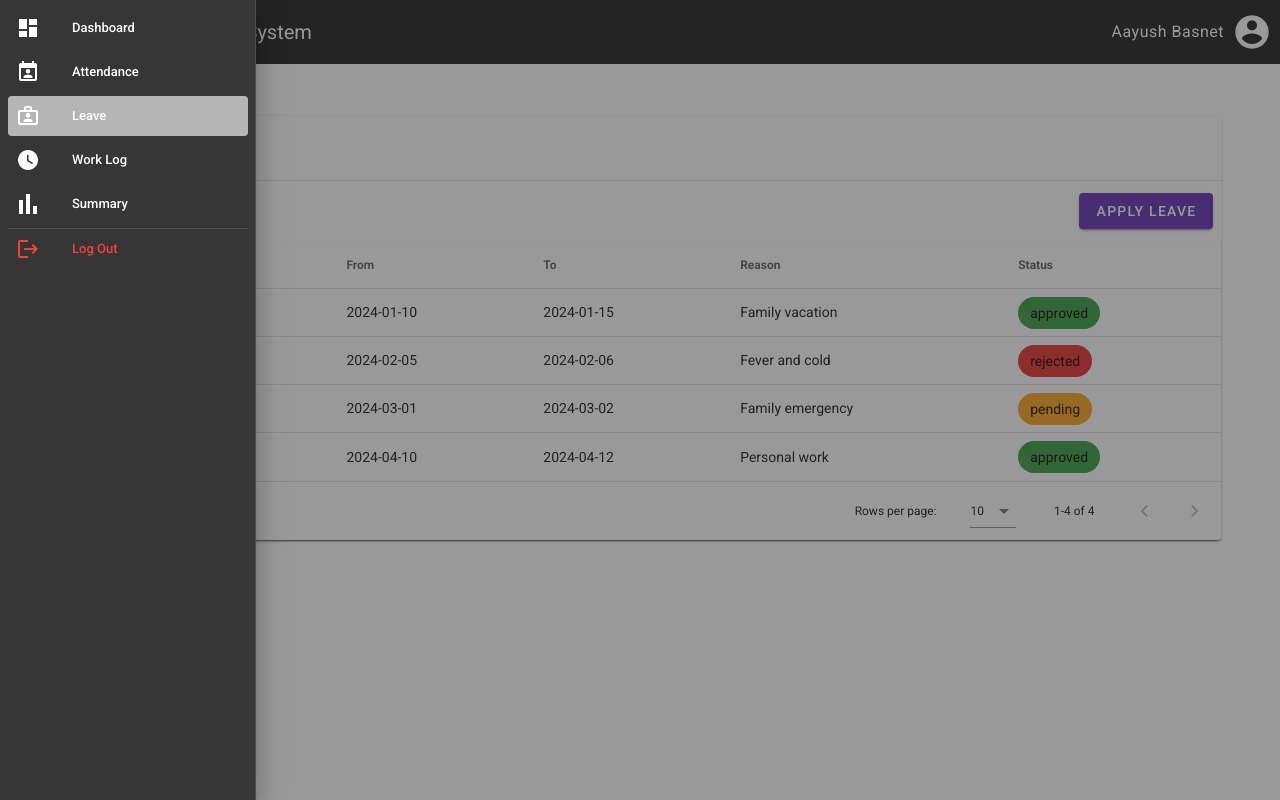
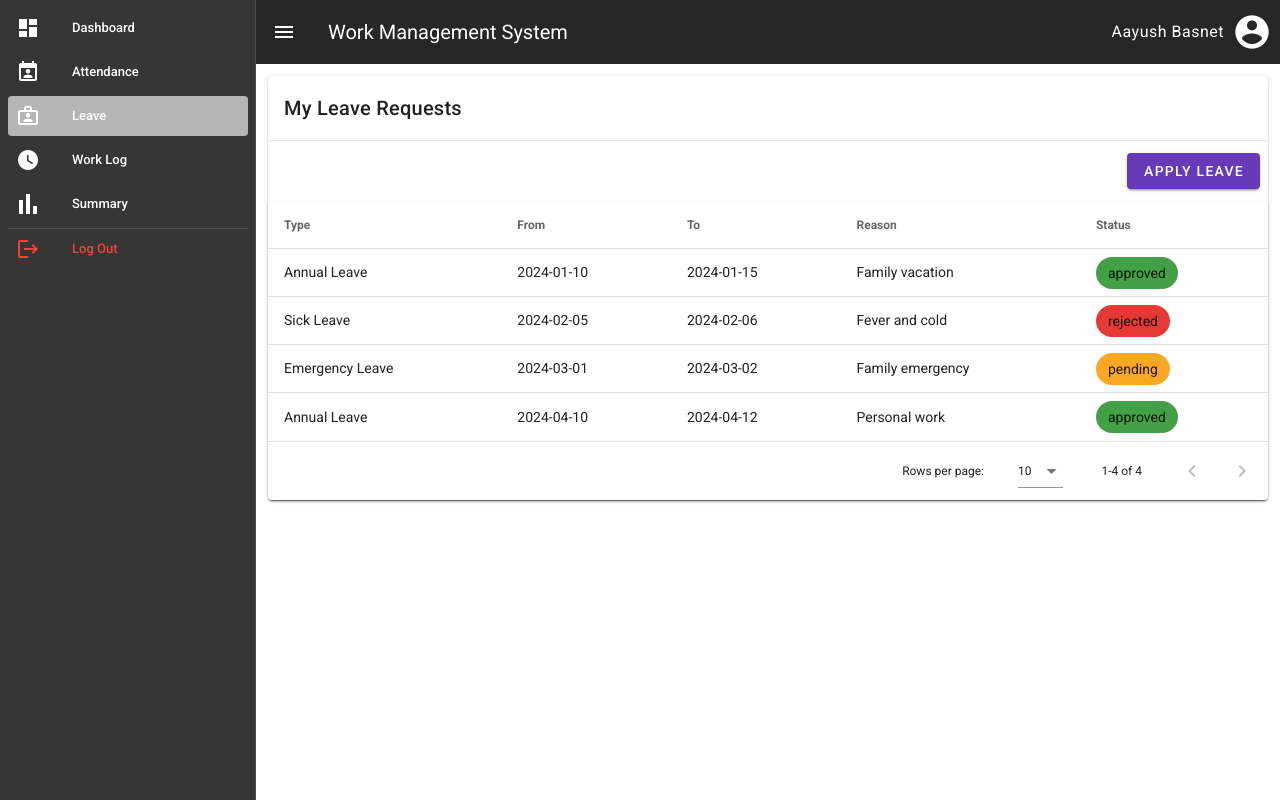
Before and after one commit to aayush11223/work_management_system, a Vue app: page /leave in a window 1280 px wide. Both pictures are taken after a click on the button 28 px from the left and 32 px from the top of the page. Built offline with nearby package versions, Linux system fonts and the light colour scheme.

Commit message:
drawer is now not overlayed

```diff
--- a/src/components/common/AppBar.vue
+++ b/src/components/common/AppBar.vue
@@ -1,6 +1,6 @@
 <template>
   <div>
-    <v-app-bar dark flat>
+    <v-app-bar app dark flat>
       <v-app-bar-nav-icon @click="toggleNav"></v-app-bar-nav-icon>
 
       <v-toolbar-title>{{ title }}</v-toolbar-title>
--- a/src/components/common/NavigationDrawer.vue
+++ b/src/components/common/NavigationDrawer.vue
@@ -1,6 +1,6 @@
 <template>
   <div>
-    <v-navigation-drawer v-model="drawerValue" dark absolute temporary>
+    <v-navigation-drawer v-model="drawerValue" app dark>
       <v-list nav dense>
         <v-list-item-group active-class="grey darken-1--text text--accent-4">
           <v-list-item
--- a/src/layouts/EmployeeLayout.vue
+++ b/src/layouts/EmployeeLayout.vue
@@ -1,5 +1,5 @@
 <template >
-  <div>
+  <v-app>
     <AppBar
       :drawer="drawer"
       @enable="enableDrawer"
@@ -13,12 +13,14 @@
       @toggle="enableDrawer"
     />
 
-    <v-container>
-      <v-card auto class="mt-10">
-        <v-main> <router-view /> </v-main>
-      </v-card>
-    </v-container>
-  </div>
+    <v-main>
+      <v-container>
+        <v-card auto>
+          <router-view />
+        </v-card>
+      </v-container>
+    </v-main>
+  </v-app>
 </template>
 
 <script>
@@ -32,8 +34,6 @@ export default {
 
   data() {
     return {
-      dialog: false,
-
       //AppBar data
       title: "Work Management System",
       name: "Aayush Basnet",
```
